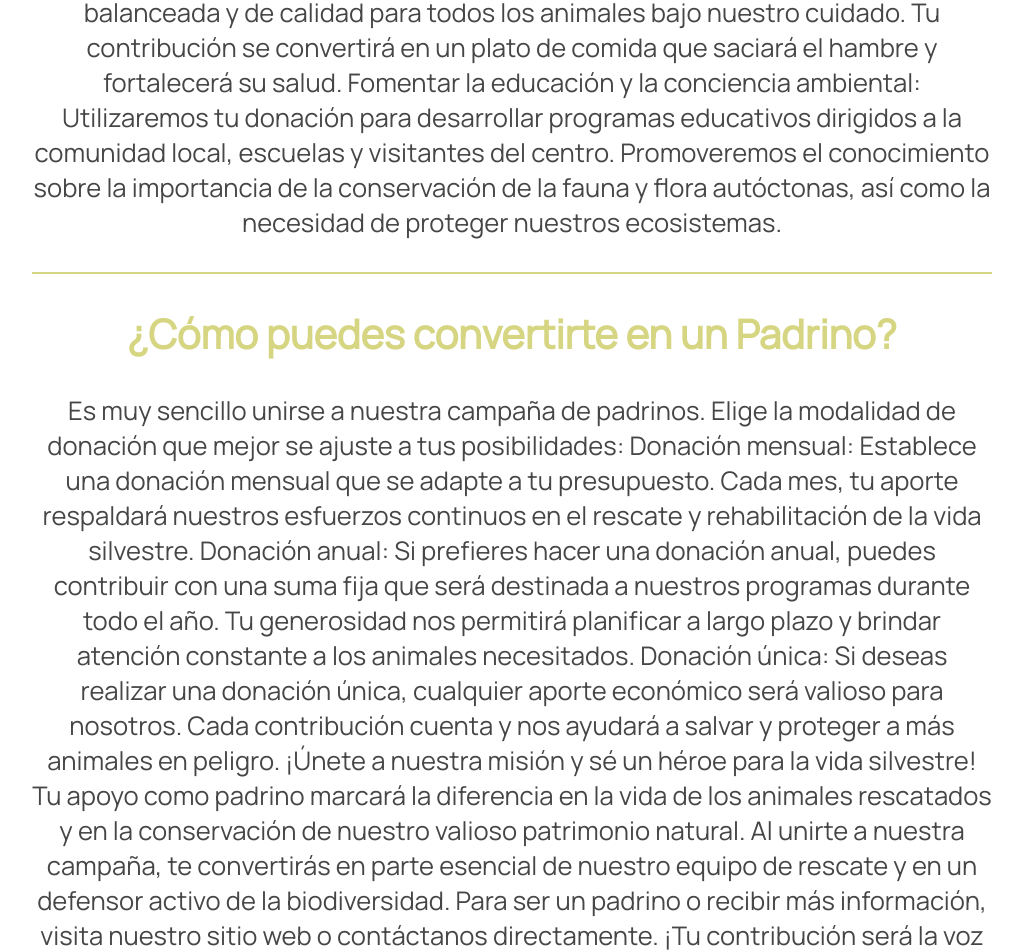
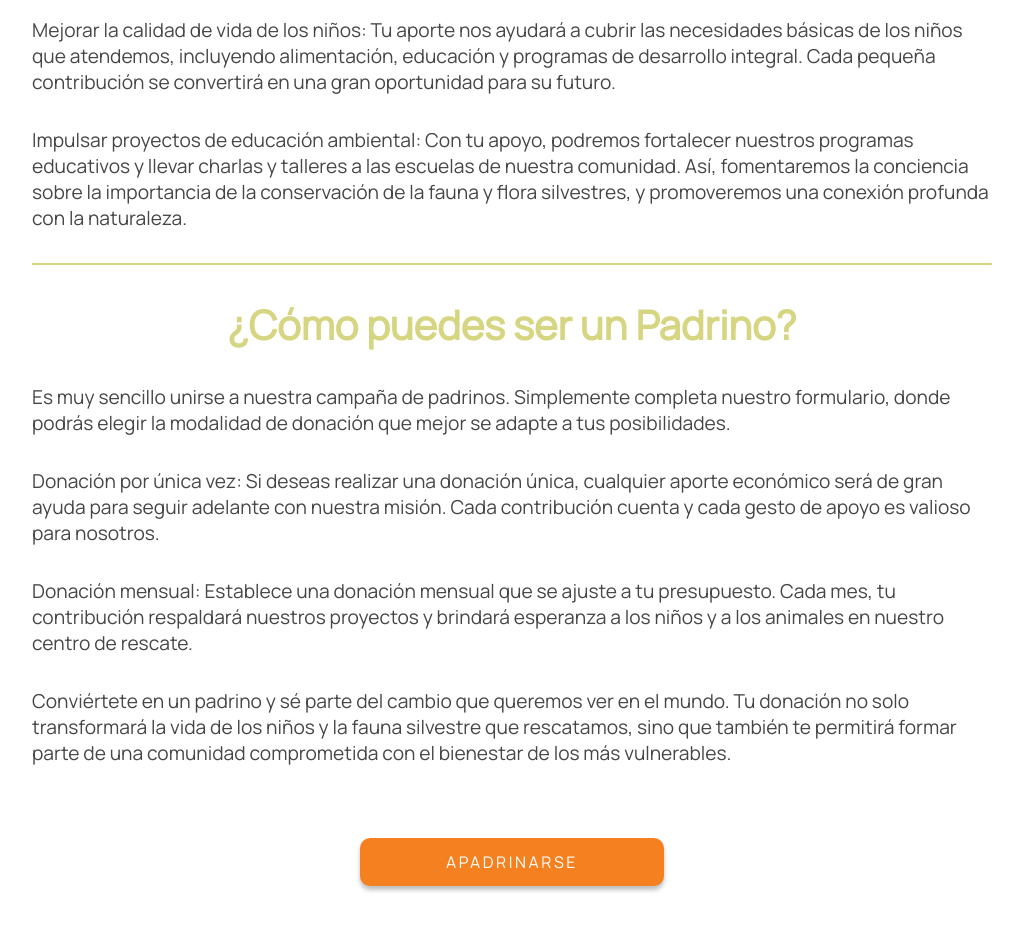
Before and after one commit to Mateocorsi33/webgranjalospibes, a React (Create React App) app: page /padrinos in a window 1280 px wide. Shown: the part 1140-2092 px from the top of the page, without its empty margins (128-1151 px from the left). Built offline with nearby package versions, Linux system fonts and the light colour scheme.

Commit message:
cambiosd

```diff
--- a/src/Components/Main/NuestraMision/index.jsx
+++ b/src/Components/Main/NuestraMision/index.jsx
@@ -265,7 +265,7 @@ const NuestraMision = (props) => {
                     <Cuadro>
                         <TCuadro>CAMPAÑA DE APADRINAMIENTO</TCuadro>
                         <PCuadro>Tu apoyo económico puede marcar la diferencia en la vida de un niño o en la rehabilitación de una especie en peligro. Al convertirte en un padrino, estarás contribuyendo directamente a brindar educación, atención y oportunidades para los niños y al cuidado y rescate de los animales silvestres. Cada donación cuenta y nos acerca un paso más hacia un futuro mejor. ¡Únete como padrino hoy mismo!</PCuadro>
-                        <StyledLink to="/donar" id="#" style={{}}><Boton>SÉ PADRINO</Boton></StyledLink>
+                        <StyledLink to="/donar" id="#" style={{}}><Boton>APADRINARSE</Boton></StyledLink>
                     </Cuadro>
                 </Card>
                 <Card>
--- a/src/Components/Padrinos/index.jsx
+++ b/src/Components/Padrinos/index.jsx
@@ -1,6 +1,7 @@
 import React from "react";
 import styled from "styled-components";
 import fondo from "../../assest/fondopa.png";
+import { Link } from "react-router-dom";
 
 const BackG = styled.div`
     display: flex;
@@ -75,12 +76,12 @@ const Encabe = styled.h1`
 
 const Parrafo = styled.p`
     display: flex;
-    text-align: center;
+    text-align: start;
     width: 100%;
     height: auto;
     flex-direction: column;
     color: #464646;
-    font-size: 1.6rem;
+    font-size: 1.2rem;
     font-family: Manrope;
     font-style: normal;
     font-weight: 500;
@@ -92,6 +93,51 @@ const Parrafo = styled.p`
     }
 `
 
+const Boton = styled.button`
+    margin: 2.5rem 2rem;
+    background-color: #F48020;
+    border-radius: 10px;
+    box-shadow: 0px 4px 4px 0px rgba(0, 0, 0, 0.25);
+    border: none;
+    width: 19rem;
+    height: 3rem;
+    font-size: 1rem;
+    font-weight: 400;
+    font-family: Manrope;
+    letter-spacing: 2.56px;
+    color: #ffffff;
+    cursor: pointer;
+    &:hover {
+        transition: .3s;
+        opacity: 70%;
+    }
+
+    @media (max-width: 800px) {
+        display: flex;
+        align-items: center;
+        justify-content:center;
+        width: 100%;
+        margin: 1rem;
+    }
+`
+
+const StyledLink = styled(Link)`
+    display: flex;
+    text-decoration: none;
+    align-items: center;
+    justify-content:center;
+    width: 100%;
+    &:hover {
+    text-decoration: none;
+  }
+  @media (max-width: 800px) {
+        margin:1rem;
+    }
+`;
+
+
+
+
 const Padrinos = () => {
     return (
         <>
@@ -100,26 +146,19 @@ const Padrinos = () => {
             </BackG>
             <DivPadrinos>
                 <Encabe>¡Sé un Padrino de la Vida Salvaje y de la Transformación Social!</Encabe>
-                <Parrafo>En el Centro de Rescate Granja los Pibes, trabajamos incansablemente para proteger y cuidar de la flora y fauna autóctonas de nuestra región. Sin embargo, no podemos hacerlo solos. Necesitamos de tu apoyo y compromiso para seguir salvando vidas y preservando nuestra biodiversidad.
-                        Te invitamos a unirte a nuestra campaña de padrinos, una oportunidad única para marcar la diferencia y ser parte activa en la conservación de nuestro entorno natural.
-                        ¿Qué significa ser un Padrino?
-                        Como padrino, tu donación económica mensual o anual se convertirá en un apoyo vital para el funcionamiento y sostenimi
-                </Parrafo>
-                <Parrafo>Rescatar y rehabilitar animales en peligro: Tu contribución nos permitirá brindar refugio, atención veterinaria y cuidados especializados a las especies que han sido víctimas del tráfico ilegal, maltrato o pérdida de hábitat. Juntos, les daremos una segunda oportunidad de vida en su entorno natural.
-                        Proporcionar una alimentación adecuada: Con tu apoyo, podremos garantizar una alimentación balanceada y de calidad para todos los animales bajo nuestro cuidado. Tu contribución se convertirá en un plato de comida que saciará el hambre y fortalecerá su salud.
-                        Fomentar la educación y la conciencia ambiental: Utilizaremos tu donación para desarrollar programas educativos dirigidos a la comunidad local, escuelas y visitantes del centro. Promoveremos el conocimiento sobre la importancia de la conservación de la fauna y flora autóctonas, así como la necesidad de proteger nuestros ecosistemas.
-                </Parrafo>
-                <Encabe>¿Cómo puedes convertirte en un Padrino?</Encabe>
-                <Parrafo>Es muy sencillo unirse a nuestra campaña de padrinos. Elige la modalidad de donación que mejor se ajuste a tus posibilidades:
-                        Donación mensual: Establece una donación mensual que se adapte a tu presupuesto. Cada mes, tu aporte respaldará nuestros esfuerzos continuos en el rescate y rehabilitación de la vida silvestre.
-                        Donación anual: Si prefieres hacer una donación anual, puedes contribuir con una suma fija que será destinada a nuestros programas durante todo el año. Tu generosidad nos permitirá planificar a largo plazo y brindar atención constante a los animales necesitados.
-                        Donación única: Si deseas realizar una donación única, cualquier aporte económico será valioso para nosotros. Cada contribución cuenta y nos ayudará a salvar y proteger a más animales en peligro.
-                        ¡Únete a nuestra misión y sé un héroe para la vida silvestre!
-                        Tu apoyo como padrino marcará la diferencia en la vida de los animales rescatados y en la conservación de nuestro valioso patrimonio natural. Al unirte a nuestra campaña, te convertirás en parte esencial de nuestro equipo de rescate y en un defensor activo de la biodiversidad.
-                        Para ser un padrino o recibir más información, visita nuestro sitio web  o contáctanos directamente. ¡Tu contribución será la voz de aquellos que no pueden hablar!
-                        Gracias por tu generosidad y por ser un aliado en nuestra lucha por la protección y conservación de la flora y fauna autóctonas.
-                        Centro de Rescate Granja los Pibes
-                </Parrafo>
+                <Parrafo>En Granja Los Pibes, trabajamos incansablemente para brindar apoyo y protección a niños y familias en situación de vulnerabilidad. Nuestro compromiso con la promoción de los derechos del niño y la conservación de la fauna silvestre nos impulsa a seguir adelante, pero necesitamos de tu ayuda para lograrlo.</Parrafo>
+                <Parrafo>Hoy te invitamos a ser parte de nuestra campaña de padrinos, una oportunidad única para marcar la diferencia en la vida de estos niños y contribuir a la protección de nuestra invaluable biodiversidad.</Parrafo>
+                <Encabe>¿Qué implica ser un Padrino?</Encabe>
+                <Parrafo>Como padrino, tu donación económica sea por única vez o de manera mensual se convertirá en un pilar fundamental para el sostenimiento de nuestro Centro de Rescate de Animales Silvestres y La Asociación Civil Casa del Niño en la Calle . Con tu generosidad, podremos:</Parrafo>
+                <Parrafo>Brindar cuidado y atención a las especies rescatadas: Tu donación nos permitirá alimentar, proporcionar atención veterinaria y garantizar un ambiente adecuado para los animales rescatados.</Parrafo>
+                <Parrafo>Mejorar la calidad de vida de los niños: Tu aporte nos ayudará a cubrir las necesidades básicas de los niños que atendemos, incluyendo alimentación, educación y programas de desarrollo integral. Cada pequeña contribución se convertirá en una gran oportunidad para su futuro.</Parrafo>
+                <Parrafo>Impulsar proyectos de educación ambiental: Con tu apoyo, podremos fortalecer nuestros programas educativos y llevar charlas y talleres a las escuelas de nuestra comunidad. Así, fomentaremos la conciencia sobre la importancia de la conservación de la fauna y flora silvestres, y promoveremos una conexión profunda con la naturaleza.</Parrafo>
+                <Encabe>¿Cómo puedes ser un Padrino?</Encabe>
+                <Parrafo>Es muy sencillo unirse a nuestra campaña de padrinos. Simplemente completa nuestro formulario, donde podrás elegir la modalidad de donación que mejor se adapte a tus posibilidades.</Parrafo>
+                <Parrafo>Donación por única vez: Si deseas realizar una donación única, cualquier aporte económico será de gran ayuda para seguir adelante con nuestra misión. Cada contribución cuenta y cada gesto de apoyo es valioso para nosotros.</Parrafo>
+                <Parrafo>Donación mensual: Establece una donación mensual que se ajuste a tu presupuesto. Cada mes, tu contribución respaldará nuestros proyectos y brindará esperanza a los niños y a los animales en nuestro centro de rescate.</Parrafo>
+                <Parrafo>Conviértete en un padrino y sé parte del cambio que queremos ver en el mundo. Tu donación no solo transformará la vida de los niños y la fauna silvestre que rescatamos, sino que también te permitirá formar parte de una comunidad comprometida con el bienestar de los más vulnerables.</Parrafo>
+                <StyledLink to="/donar" id="#" style={{}}><Boton>APADRINARSE</Boton></StyledLink>
             </DivPadrinos>
         </>
     )
--- a/src/Components/QuienesSomos/index.jsx
+++ b/src/Components/QuienesSomos/index.jsx
@@ -85,6 +85,7 @@ const DivCentro =styled.div`
     padding: 3rem 0;
     gap: 2rem;
     @media (max-width: 800px) {
+        background-color: #FFFFFF;
         padding: 2rem 0;
         gap: 1rem;
     }
```
